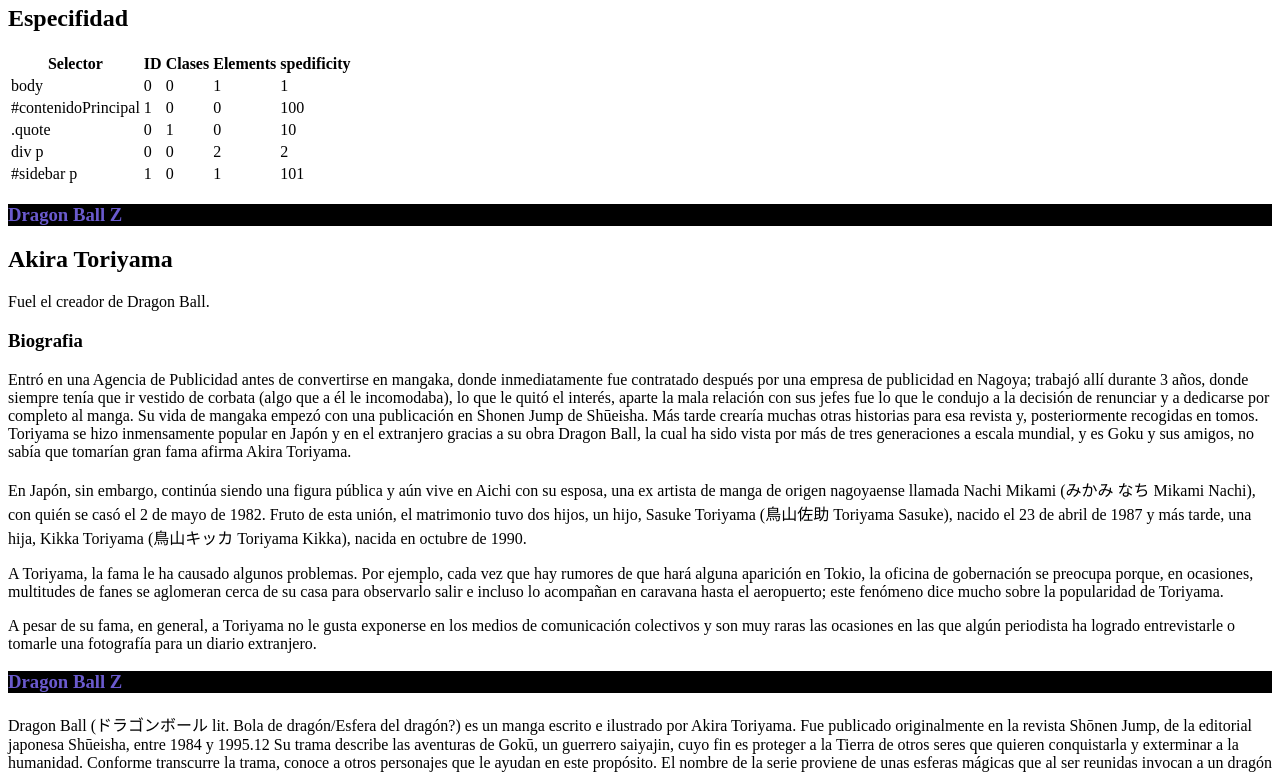
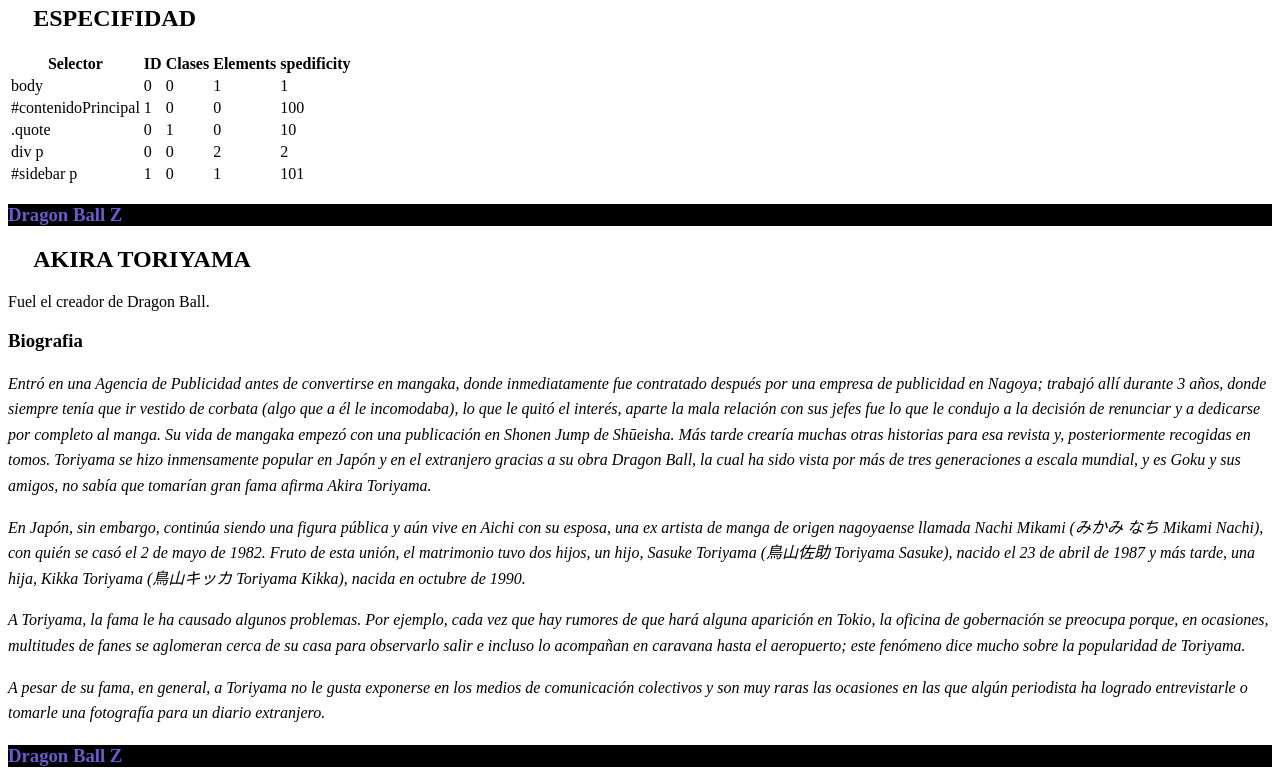
Before and after one commit to genioinfo/sitiogit, a plain HTML site: page esencial-css.html in a window 1280 px wide. Shown: the part 122-895 px from the top of the page. Drawn offline with Linux system fonts and the light colour scheme.

Commit message:
estilos de textos

```diff
--- a/estilos/estilo-curso-css.css
+++ b/estilos/estilo-curso-css.css
@@ -1,3 +1,14 @@
 h1{
     color: slateblue;
 }
+h2 {
+    font-family: 'Times New Roman', Times, serif;
+    text-transform: uppercase;
+    text-indent: 2%;
+}
+/* Utilizar modificadores de fuente, estilo font-style y ancho font-weight*/
+p {
+    font-weight: lighter;
+    font-style: oblique;
+    line-height: 1.6em;
+}
```
